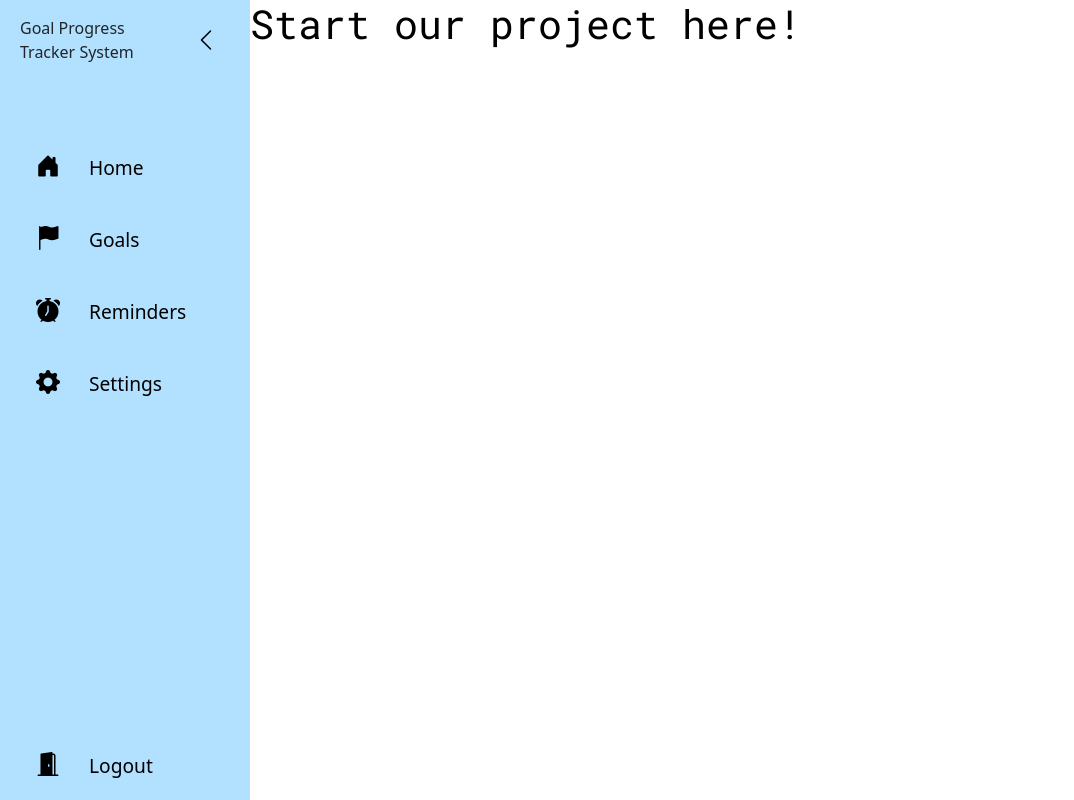
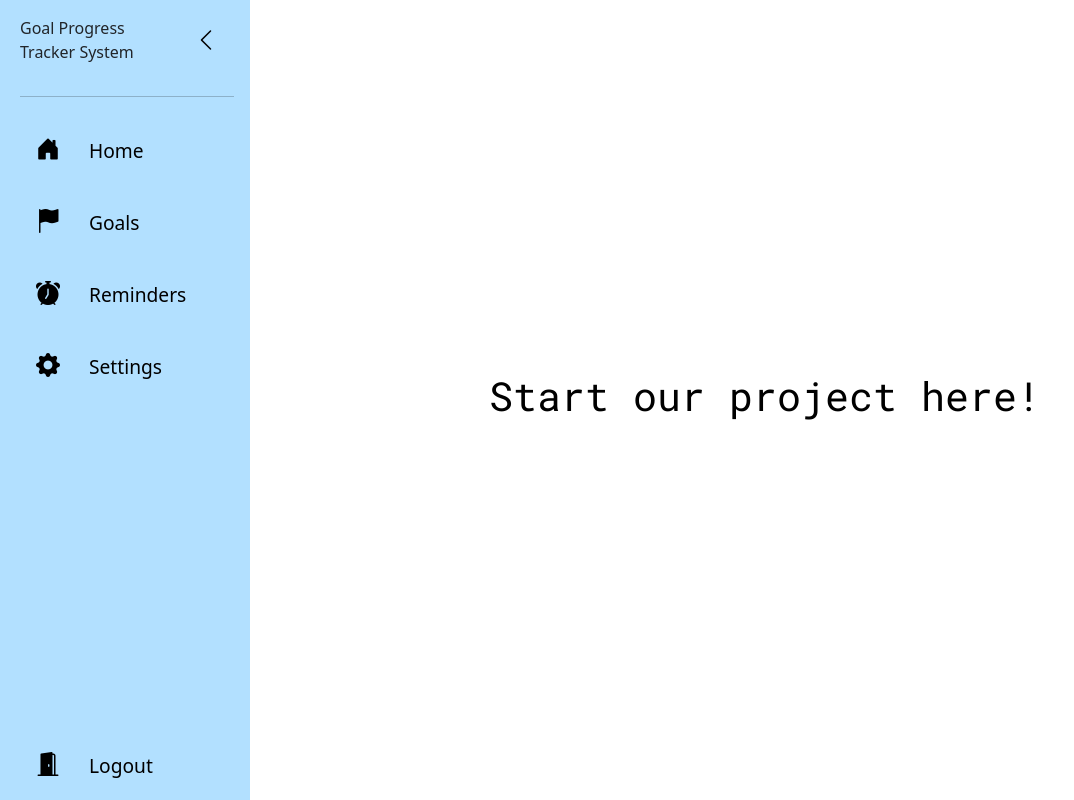
Before and after one commit to WIF2003-2022/goal-progress-tracker-fe, a PHP site: page / in a window 1280 px wide. Shown: the whole page, without its empty margins (0-1074 px from the left). Run offline with PHP 8.4, Linux system fonts and the light colour scheme.

Commit message:
change wrapper property

```diff
--- a/public/index.html
+++ b/public/index.html
@@ -22,14 +22,16 @@
       integrity="sha384-ka7Sk0Gln4gmtz2MlQnikT1wXgYsOg+OMhuP+IlRH9sENBO0LRn5q+8nbTov4+1p"
       crossorigin="anonymous"
     ></script>
-    <script src="js/navbar.js" defer></script>
+    <script src="js/navbar.js"></script>
     <title>Goal Progress Tracker</title>
   </head>
   <body>
-    <div>
+    <div class="wrapper">
       <nav-bar></nav-bar>
-      <div class="content">
-        <h1 id="title">Start our project here!</h1>
+      <div class="content-wrapper">
+        <div class="flex-container">
+          <h1 id="title">Start our project here!</h1>
+        </div>
       </div>
     </div>
   </body>
--- a/public/js/navbar.js
+++ b/public/js/navbar.js
@@ -1,7 +1,5 @@
-class NavBar extends HTMLElement {
-  constructor() {
-    super();
-    this.innerHTML = `
+const template = document.createElement("template");
+template.innerHTML = `
   <div class="sidebar">
     <div class="header">
       <div class="logo">
@@ -13,6 +11,7 @@ class NavBar extends HTMLElement {
       </div>
       <i class="bi-chevron-left nav-link" id="toggle-btn" tabindex="0"></i>
     </div>
+    <hr/>
     <nav class="nav nav-pills flex-column">
       <a
         class="nav-link"
@@ -27,12 +26,7 @@ class NavBar extends HTMLElement {
         <i class="bi-flag-fill"></i>
         <span>Goals</span>
       </a>
-          <a
-            class="nav-link"
-            href="#"
-            data-bs-toggle="tooltip"
-            title="Reminders"
-          >
+      <a class="nav-link" href="#" data-bs-toggle="tooltip" title="Reminders">
         <i class="bi-alarm-fill"></i>
         <span>Reminders</span>
       </a>
@@ -52,18 +46,18 @@ class NavBar extends HTMLElement {
     </nav>
   </div>
 `;
-  }
 
+class NavBar extends HTMLElement {
   connectedCallback() {
     const linkElem = document.createElement("link");
     linkElem.setAttribute("rel", "stylesheet");
     linkElem.setAttribute("href", "styles/navbar.css");
     document.getElementsByTagName("head")[0].appendChild(linkElem);
-    document.addEventListener("DOMContentLoaded", () => {
+    this.appendChild(template.content.cloneNode(true));
     this.setActiveTab();
     const tooltipList = this.getTooltip();
     this.querySelector("#toggle-btn").addEventListener("click", () => {
-        document.querySelector(".content").classList.toggle("min");
+      document.querySelector(".content-wrapper").classList.toggle("min");
       const isClosed = this.querySelector(".sidebar").classList.toggle("min");
       const icon = document.querySelector(".sidebar .header i");
       if (isClosed) {
@@ -77,7 +71,6 @@ class NavBar extends HTMLElement {
         } else {
           element.disable();
         }
-        });
       });
     });
   }
--- a/public/styles/index.css
+++ b/public/styles/index.css
@@ -1,9 +1,14 @@
-.content {
+.wrapper {
+  height: 100vh;
+}
+
+.content-wrapper {
+  height: 100%;
   margin-left: 250px !important;
   transition: margin-left 0.3s ease-in-out;
 }
 
-.content.min {
+.content-wrapper.min {
   margin-left: 100px !important;
 }
 
@@ -11,3 +16,11 @@
   font-family: "Roboto Mono", monospace;
   color: black;
 }
+
+.flex-container {
+  height: 100%;
+  display: flex;
+  flex-direction: column;
+  justify-content: center;
+  align-items: center;
+}
--- a/public/styles/navbar.css
+++ b/public/styles/navbar.css
@@ -38,7 +38,6 @@
 }
 
 .sidebar .nav {
-  margin-top: 50px;
   flex: 1;
 }
 
```
Lines whose indentation alone changed are shown as unchanged.
